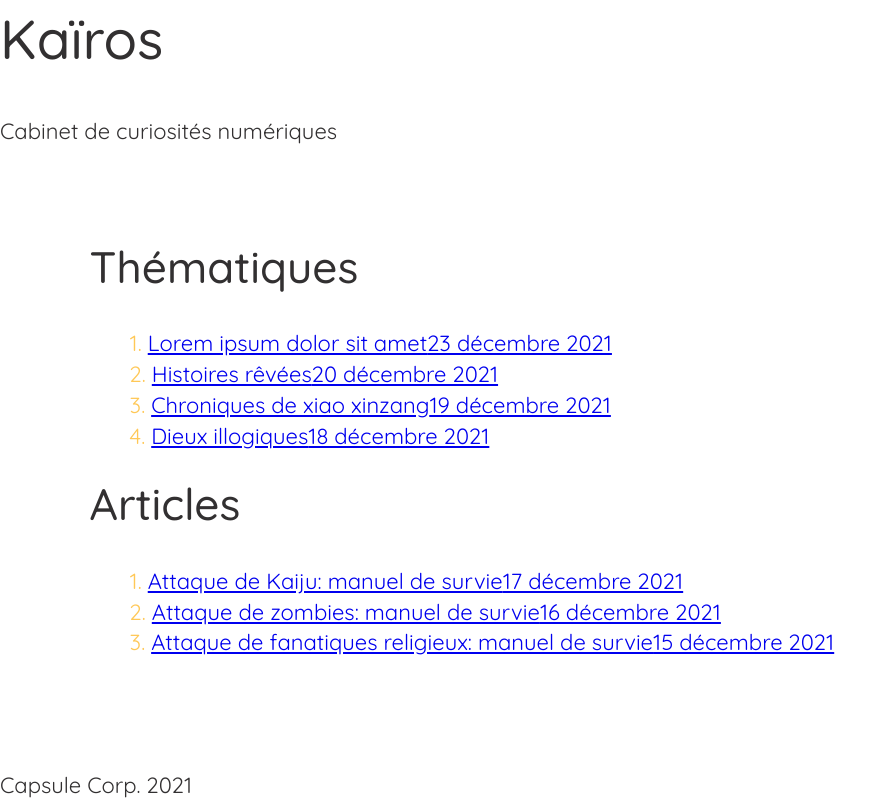
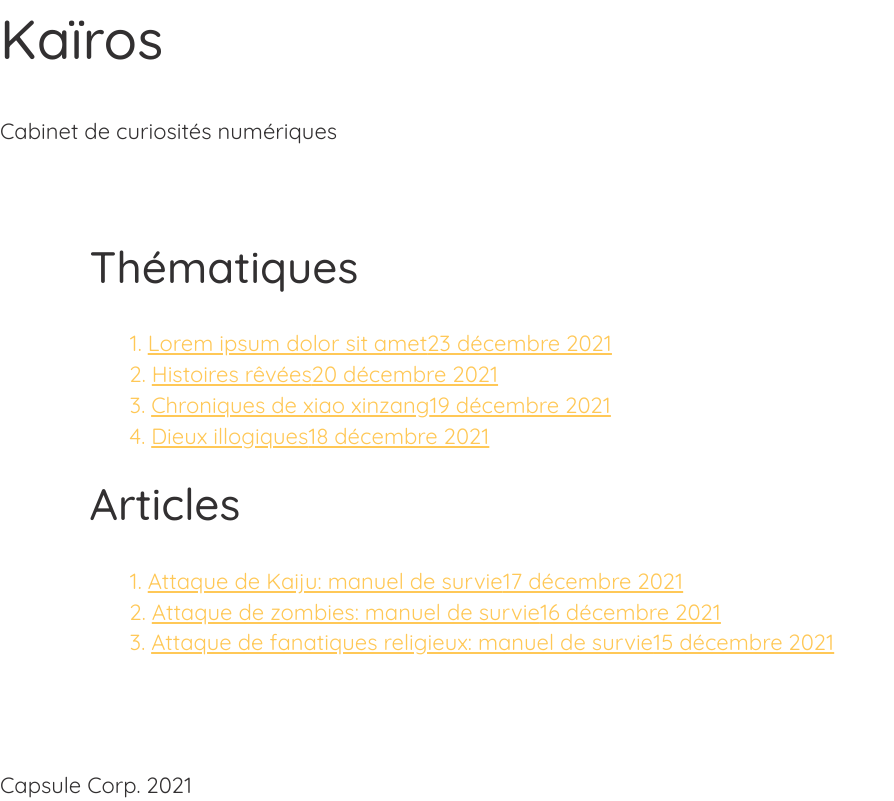
Before and after one commit to kairos666/indie-blog, a Next.js app: page / in a window 1280 px wide. Shown: the whole page, without its empty margins (0-894 px from the left). Built offline with nearby package versions, Linux system fonts and the light colour scheme.

Commit message:
generic link style

```diff
--- a/styles/_variables.scss
+++ b/styles/_variables.scss
@@ -29,4 +29,7 @@ $tag-multiplier: (
   'h4': 1.5,
   'h5': 1.25,
   'h6': 1
-)
+) !default;
+
+// ANIMATION
+$base-transition: 0.5s ease;
--- a/styles/globals.scss
+++ b/styles/globals.scss
@@ -97,3 +97,8 @@ dl {
         margin-left: vertical-rythm('base', 'txt', 1);
     }
 }
+a {
+    color: var(--alt-accent);
+    transition: color $base-transition;
+    &:hover, &:focus, &:visited { color: var(--accent); }
+}
```
